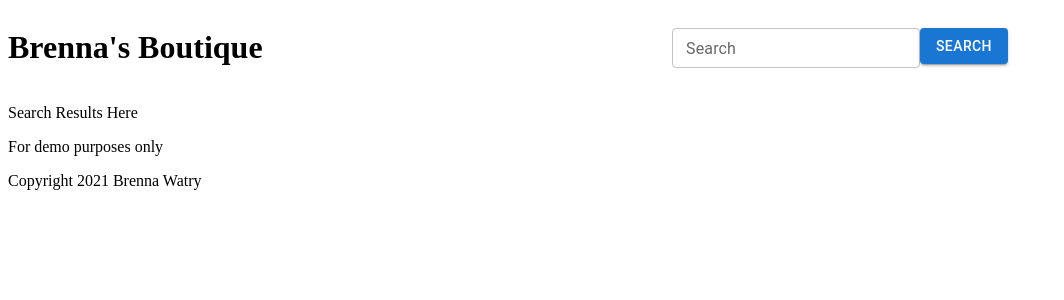
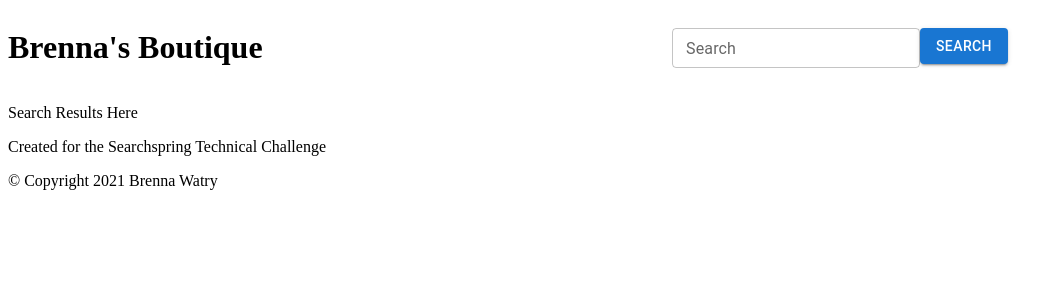
Before and after one commit to bwatry/searchspring, a React app: page / in a window 1280 px wide. Shown: the top 300 px of the page, without its empty margins (0-1064 px from the left). Built offline with nearby package versions, Linux system fonts and the light colour scheme; the HTML template or start-up script is replaced by a standard one.

Commit message:
Update text in Footer

```diff
--- a/src/Components/Footer.jsx
+++ b/src/Components/Footer.jsx
@@ -2,8 +2,8 @@ import React from "react";
 
 function Footer() {
     return <footer>
-        <p>For demo purposes only</p>
-        <p>Copyright 2021 Brenna Watry</p>
+        <p>Created for the Searchspring Technical Challenge</p>
+        <p>© Copyright 2021 Brenna Watry</p>
     </footer>
 }
 
--- a/src/Components/Search.jsx
+++ b/src/Components/Search.jsx
@@ -4,7 +4,8 @@ import { Button } from "@mui/material";
 
 function Search() {
     return <form>
-            <TextField fullwidth id="search"
+            <TextField fullwidth="true"
+            id="search"
             label="Search"
             size="small"
             variant="outlined"
```
